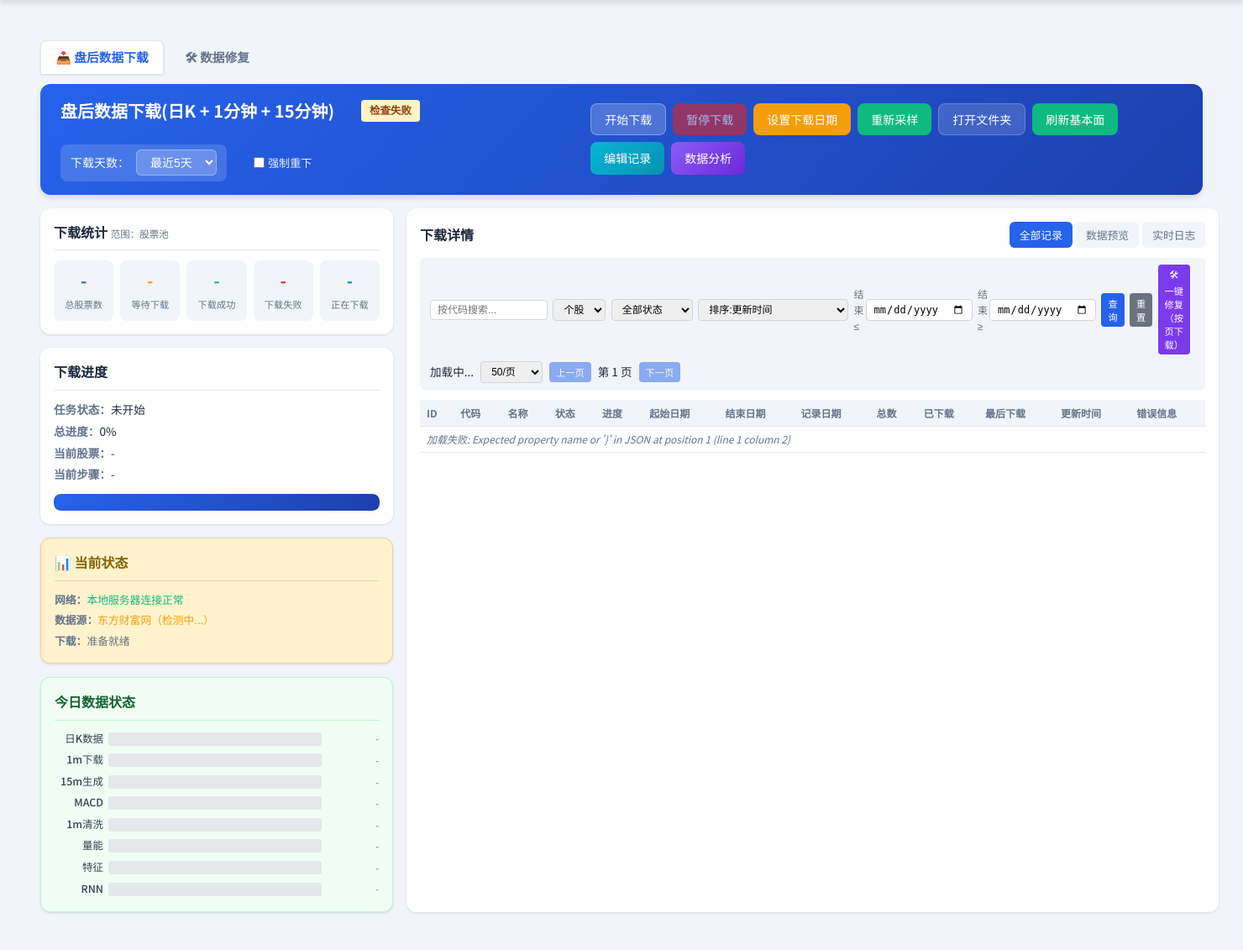
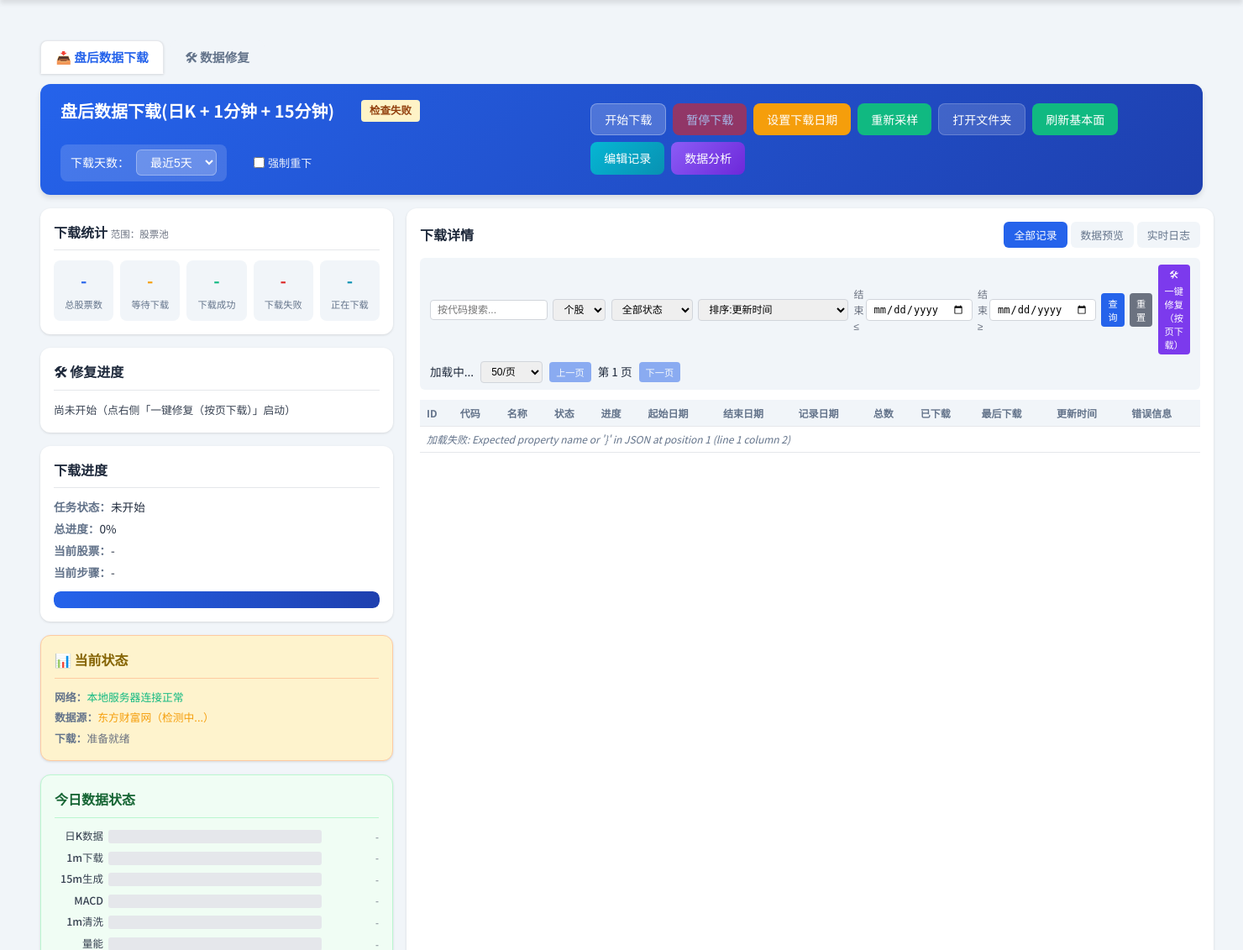
Before and after one commit to Zhuanpy/QuantFlow, a Python web app: template App/templates/data/download_minute_data.html in a window 1480 px wide. Shown: the part 76-1207 px from the top of the page at 84% size. Run offline with Jinja, Linux system fonts and the light colour scheme; the template is opened without the code that fills it, so the values that code supplies are empty.

Commit message:
style(data): 修复进度提示从工具栏移到左侧面板
长状态文本(总进度/本批/预计剩余)原先内联在筛选工具栏，挤压查询/重置/一键修复
等按钮。移到左侧新增的「🛠 修复进度」卡片(repair-only，仅修复模式显示)，可自然换行；
工具栏只保留按钮，「停止」仍在一键修复旁。staleRepairStatus id 不变，JS 无需改动。

Co-Authored-By: Claude Opus 4.8 (1M context) <noreply@anthropic.com>

```diff
--- a/App/templates/data/download_minute_data.html
+++ b/App/templates/data/download_minute_data.html
@@ -75,6 +75,12 @@
                         <div class="stat-label">正在下载</div>
                     </div>
                 </div>
+            </div>
+
+            <!-- 修复进度（数据修复页专属；从工具栏移到此处，避免挤压按钮） -->
+            <div class="panel-card repair-only">
+                <h3>🛠 修复进度</h3>
+                <div id="staleRepairStatus" style="font-size:.8rem;color:#374151;line-height:1.7;word-break:break-word;">尚未开始（点右侧「一键修复（按页下载）」启动）</div>
             </div>
 
             <!-- 进度信息 -->
@@ -213,7 +219,6 @@
                             <button class="btn-small repair-only" style="background:#7c3aed;" onclick="repairByPage()"
                                     title="一键修复：按当前筛选(结束≤)找出落后个股，从最落后开始每页(=每页条数)一批下载；边下边在列表实时显示 待下载→正在下载→success/failed，逐批推进直到全部补齐。可随时停止。">🛠 一键修复（按页下载）</button>
                             <button id="byPageStop" class="btn-small repair-only" style="background:#dc2626;display:none;" onclick="_byPageRunning=false">停止</button>
-                            <span id="staleRepairStatus" class="repair-only" style="font-size:.72rem;color:#6b7280;"></span>
                         </div>
                         <div class="pending-pagination">
                             <span id="allInfo">加载中...</span>
```
